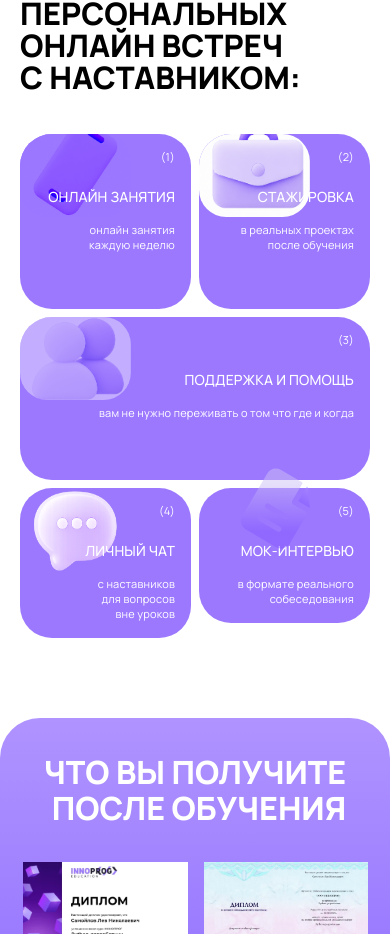
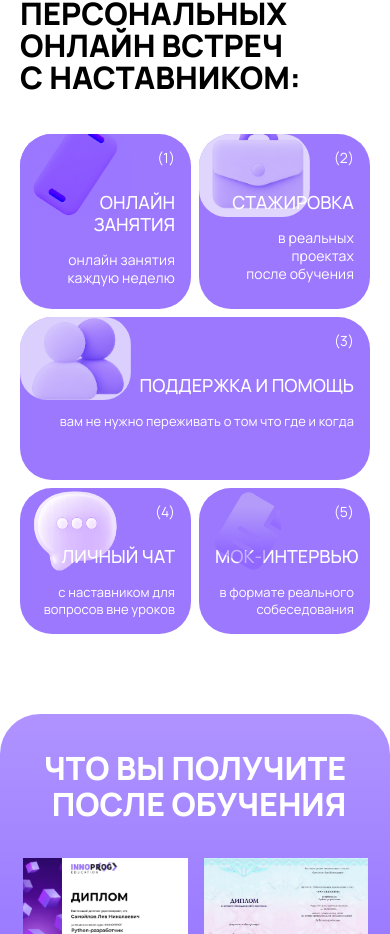
Before and after one commit to rafailvv/innoprog-website, a React (Vite) app: page / in a window 390 px wide. Shown: the part 5931-6865 px from the top of the page. Built offline with nearby package versions, Linux system fonts and the light colour scheme.

Commit message:
Polish mobile mentor benefit cards

```diff
--- a/src/imports/MainScreenMobile/MainScreenMobile.tsx
+++ b/src/imports/MainScreenMobile/MainScreenMobile.tsx
@@ -1754,7 +1754,7 @@ function MentorBenefitIcon({ variant }: { variant: "online" | "internship" | "su
   if (variant === "internship") {
     return (
       <div className="absolute h-[122px] left-0 origin-top-left pointer-events-none rounded-[40px] top-0 scale-[0.68] w-[163px]">
-        <div className="absolute inset-0 mix-blend-color-burn overflow-hidden pointer-events-none rounded-[40px]">
+        <div className="absolute inset-0 mix-blend-multiply opacity-70 overflow-hidden pointer-events-none rounded-[40px]">
           <img alt="" decoding="async" loading="lazy" className="absolute h-[289.83%] left-[-109.22%] max-w-none top-[-174.35%] w-[216.93%]" src={imgBenefitIconsPrimary} />
         </div>
       </div>
@@ -1764,7 +1764,7 @@ function MentorBenefitIcon({ variant }: { variant: "online" | "internship" | "su
   if (variant === "support") {
     return (
       <div className="absolute h-[122px] left-0 origin-top-left pointer-events-none rounded-[40px] top-0 scale-[0.68] w-[163px]">
-        <div className="absolute inset-0 mix-blend-color-burn opacity-40 overflow-hidden pointer-events-none rounded-[40px]">
+        <div className="absolute inset-0 mix-blend-multiply opacity-65 overflow-hidden pointer-events-none rounded-[40px]">
           <img alt="" decoding="async" loading="lazy" className="absolute h-[277.49%] left-[-4.04%] max-w-none top-[-148.44%] w-[207.69%]" src={imgBenefitIconsPrimary} />
         </div>
       </div>
@@ -1786,9 +1786,9 @@ function MentorBenefitIcon({ variant }: { variant: "online" | "internship" | "su
 
 function MentorBenefitDocumentIcon() {
   return (
-    <div aria-hidden="true" className="absolute flex items-center justify-center left-[200px] pointer-events-none size-[116px] top-[316px]">
+    <div aria-hidden="true" className="absolute flex items-center justify-center left-[176px] pointer-events-none size-[110px] top-[342px]">
       <div className="flex-none rotate-[30.43deg]">
-        <div className="relative size-[85px]">
+        <div className="relative size-[82px]">
           <img alt="" className="absolute block inset-0 max-w-none size-full" src={imgBenefitDocument} />
         </div>
       </div>
@@ -1812,7 +1812,10 @@ function Frame127() {
   return (
     <div className="content-stretch flex flex-col gap-[16px] items-end relative shrink-0 w-full">
       <p className="font-['Manrope:Medium',sans-serif] font-medium leading-[20px] relative shrink-0 text-[16px] uppercase w-full">стажировка</p>
-      <p className="font-['Manrope:Regular',sans-serif] font-normal leading-[16px] relative shrink-0 text-[12px] tracking-[0.36px] w-full">в реальных проектах после обучения</p>
+      <div className="font-['Manrope:Regular',sans-serif] font-normal leading-[0] relative shrink-0 text-[12px] tracking-[0.36px] w-full">
+        <p className="leading-[16px] mb-0">в реальных проектах</p>
+        <p className="leading-[16px]">после обучения</p>
+      </div>
     </div>
   );
 }
@@ -1846,7 +1849,7 @@ function Frame128() {
   return (
     <div className="content-stretch flex flex-col gap-[16px] items-end relative shrink-0 w-full">
       <p className="font-['Manrope:Medium',sans-serif] font-medium leading-[20px] relative shrink-0 text-[16px] uppercase w-full">поддержка и помощь</p>
-      <p className="font-['Manrope:Regular',sans-serif] font-normal leading-[16px] relative shrink-0 text-[12px] tracking-[0.36px] w-full">вам не нужно переживать о том что где и когда</p>
+      <p className="font-['Manrope:Regular',sans-serif] font-normal leading-[16px] relative shrink-0 text-[12px] tracking-[0.36px] w-full site-mobile-mentor-support-copy">вам не нужно переживать о том что где и когда</p>
     </div>
   );
 }
@@ -1855,10 +1858,9 @@ function Frame129() {
   return (
     <div className="content-stretch flex flex-col gap-[16px] items-end relative shrink-0 w-full">
       <p className="font-['Manrope:Medium',sans-serif] font-medium leading-[20px] relative shrink-0 text-[16px] uppercase w-full">личный чат</p>
-      <div className="font-['Manrope:Regular',sans-serif] font-normal leading-[0] relative shrink-0 text-[12px] tracking-[0.36px] w-full">
-        <p className="leading-[16px] mb-0">с наставников</p>
-        <p className="leading-[16px] mb-0">для вопросов</p>
-        <p className="leading-[16px]">вне уроков</p>
+      <div className="font-['Manrope:Regular',sans-serif] font-normal leading-[0] relative shrink-0 text-[12px] tracking-[0.36px] w-full site-mobile-mentor-chat-copy">
+        <p className="leading-[16px] mb-0">с наставником для</p>
+        <p className="leading-[16px]">вопросов вне уроков</p>
       </div>
     </div>
   );
@@ -1867,8 +1869,11 @@ function Frame129() {
 function Frame130() {
   return (
     <div className="content-stretch flex flex-col gap-[16px] items-end relative shrink-0 w-full">
-      <p className="font-['Manrope:Medium',sans-serif] font-medium leading-[20px] relative shrink-0 text-[16px] uppercase w-full">Мок-интервью</p>
-      <p className="font-['Manrope:Regular',sans-serif] font-normal leading-[16px] relative shrink-0 text-[12px] tracking-[0.36px] w-full">в формате реального собеседования</p>
+      <p className="font-['Manrope:Medium',sans-serif] font-medium leading-[20px] relative shrink-0 text-[16px] uppercase whitespace-nowrap w-full">Мок-интервью</p>
+      <div className="font-['Manrope:Regular',sans-serif] font-normal leading-[0] relative shrink-0 text-[12px] tracking-[0.36px] w-full site-mobile-mentor-interview-copy">
+        <p className="leading-[16px] mb-0">в формате реального</p>
+        <p className="leading-[16px]">собеседования</p>
+      </div>
     </div>
   );
 }
--- a/src/styles/index.css
+++ b/src/styles/index.css
@@ -317,23 +317,45 @@ button,
   }
 
   .site-mobile-mentor-cards [class*="Manrope:Medium"] {
-    font-size: 14px;
-    line-height: 18px;
-    letter-spacing: 0.15px;
+    font-size: 18px;
+    line-height: 22px;
+    letter-spacing: 0;
   }
 
   .site-mobile-mentor-cards [class*="Manrope:Medium"] p {
+    line-height: 22px;
+  }
+
+  .site-mobile-mentor-cards [class*="Manrope:Regular"] {
+    font-size: 14px;
+    line-height: 18px;
+    letter-spacing: 0.12px;
+  }
+
+  .site-mobile-mentor-cards [class*="Manrope:Regular"] p {
     line-height: 18px;
   }
 
-  .site-mobile-mentor-cards [class*="Manrope:Regular"] {
-    font-size: 11px;
-    line-height: 15px;
-    letter-spacing: 0.2px;
+  .site-mobile-mentor-cards .site-mobile-mentor-support-copy {
+    font-size: 13px;
+    line-height: 17px;
+    letter-spacing: 0.08px;
+    white-space: nowrap;
   }
 
-  .site-mobile-mentor-cards [class*="Manrope:Regular"] p {
-    line-height: 15px;
+  .site-mobile-mentor-cards .site-mobile-mentor-chat-copy,
+  .site-mobile-mentor-cards .site-mobile-mentor-interview-copy {
+    width: 166px;
+    max-width: none;
+    font-size: 13px;
+    line-height: 17px;
+    letter-spacing: 0.08px;
+  }
+
+  .site-mobile-mentor-cards .site-mobile-mentor-chat-copy p,
+  .site-mobile-mentor-cards .site-mobile-mentor-interview-copy p {
+    line-height: 17px;
+    white-space: nowrap;
   }
 }
 
```
